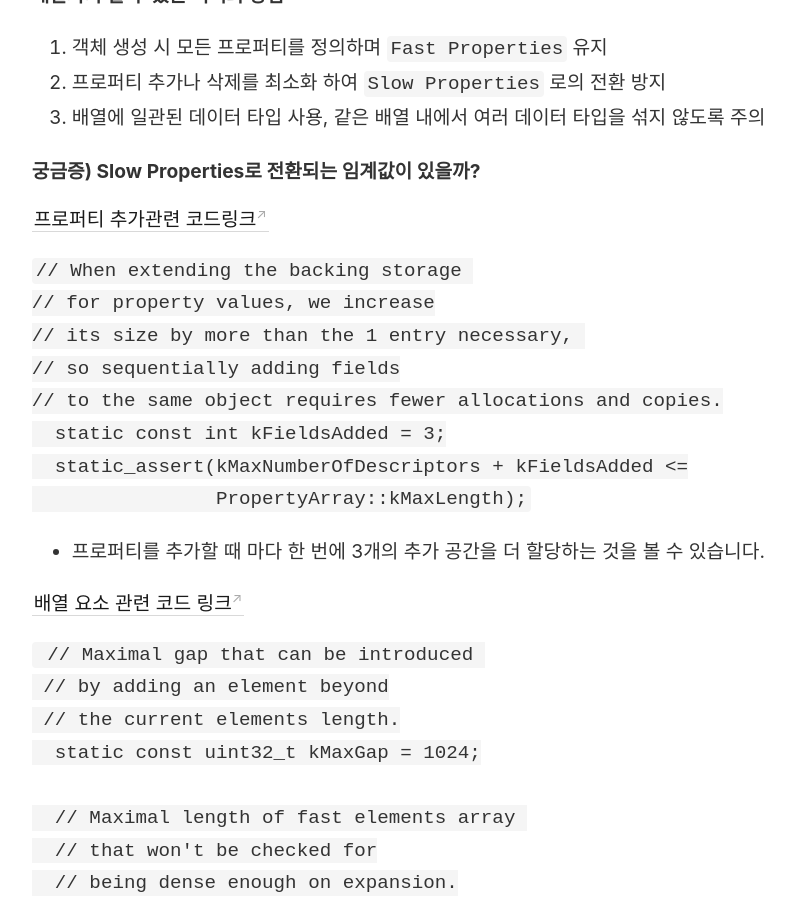
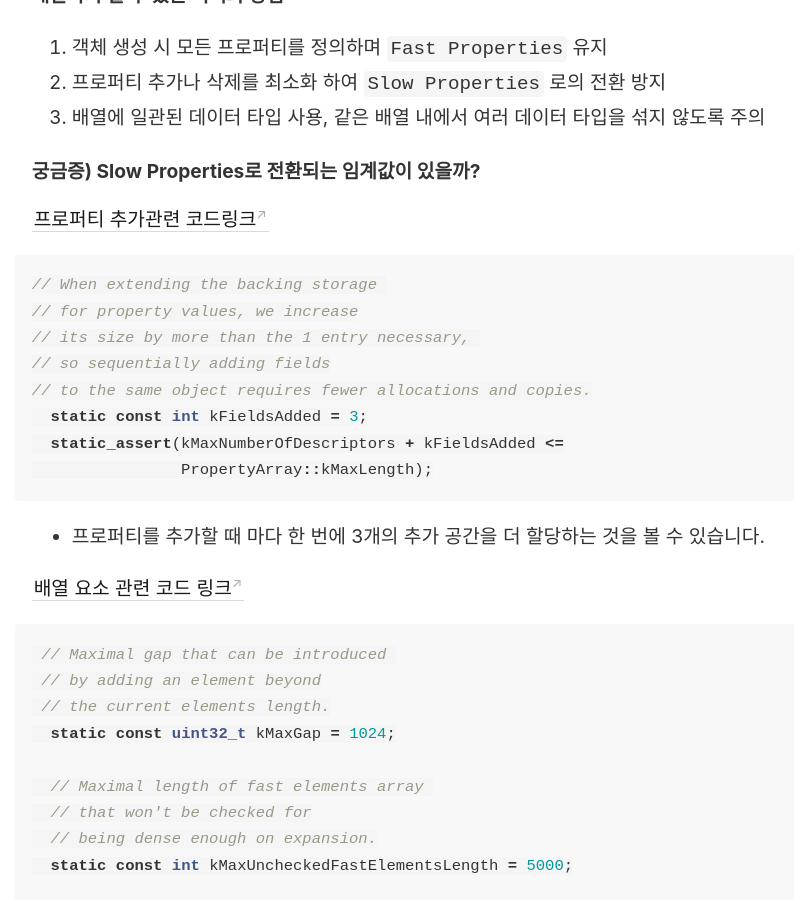
Before and after one commit to yanggwangseong/Article, a Jekyll site: the page built from _notes/nodejs/V8 Object 프로퍼티 접근.md, in a window 1280 px wide and 900 px high, scrolled down 7478 px. Shown: the whole window, without its empty margins (45-839 px from the left). Built offline with Jekyll 4.4.1, drawn with Linux system fonts in a browser that asks for light colours; some of the changed text lies outside the part shown.

Commit message:
feat: v8 object 프로퍼티 접근 cpp로 변경

````diff
--- a/_notes/nodejs/V8 Object 프로퍼티 접근.md
+++ b/_notes/nodejs/V8 Object 프로퍼티 접근.md
@@ -197,7 +197,7 @@ console.log(arr); // [ 'a', 'b', hello: 'world' ]
 
 [프로퍼티 추가관련 코드링크](https://github.com/v8/v8/blob/main/src/objects/js-objects.h#L908)
 
-```C++
+```cpp
 // When extending the backing storage
 // for property values, we increase
 // its size by more than the 1 entry necessary,
@@ -212,7 +212,7 @@ console.log(arr); // [ 'a', 'b', hello: 'world' ]
 
 [배열 요소 관련 코드 링크](https://github.com/v8/v8/blob/main/src/objects/js-objects.h#L884)
 
-```C++
+```cpp
  // Maximal gap that can be introduced
  // by adding an element beyond
  // the current elements length.
````
